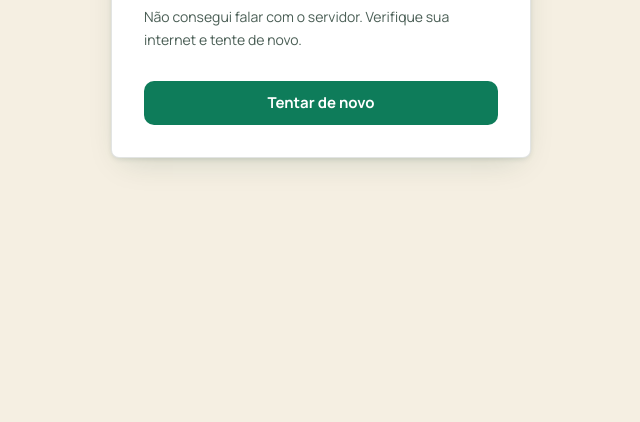
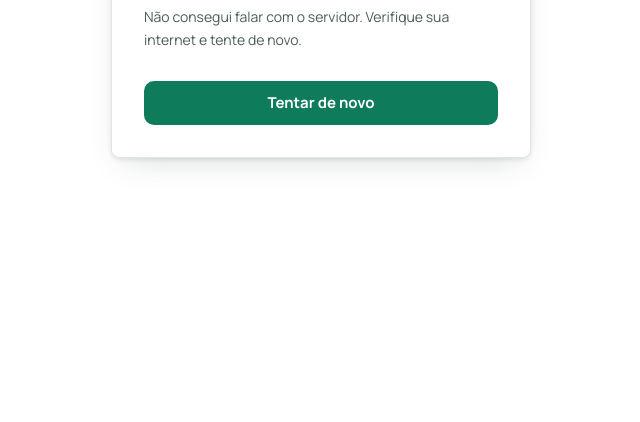
Before and after one commit to Raquelreboucas/Espaco-Raquel, a website: page public/index.html in a window 1280 px wide. Shown: the part 378-800 px from the top of the page, without its empty margins (319-959 px from the left). Drawn offline with Linux system fonts and the light colour scheme; no server answers.

Commit message:
Fundo padrão do DS (branco)

```diff
--- a/public/styles.css
+++ b/public/styles.css
@@ -1,6 +1,6 @@
 /* Tokens do Raquel DS. Layout: barra lateral estilo Notion + área de trabalho em fundo liso. */
 :root{
---bg:#f5efe2;--surface:#ffffff;--surface-2:#ece4d2;--text:#10221b;--muted:#4a5e55;
+--bg:#ffffff;--surface:#ffffff;--surface-2:#f5f5f5;--text:#10221b;--muted:#4a5e55;
 --line:#10221b1f;--line-strong:#10221b47;--control-border:#6b8076;
 --primary:#0e7c5a;--primary-hover:#0a6447;--on-primary:#ffffff;--accent-text:#0e7c5a;
 --mint:#a8e6cf;--mint-soft:#e3f7ee;--tag-text:#0a6447;--hover-bg:#0000000d;
```
